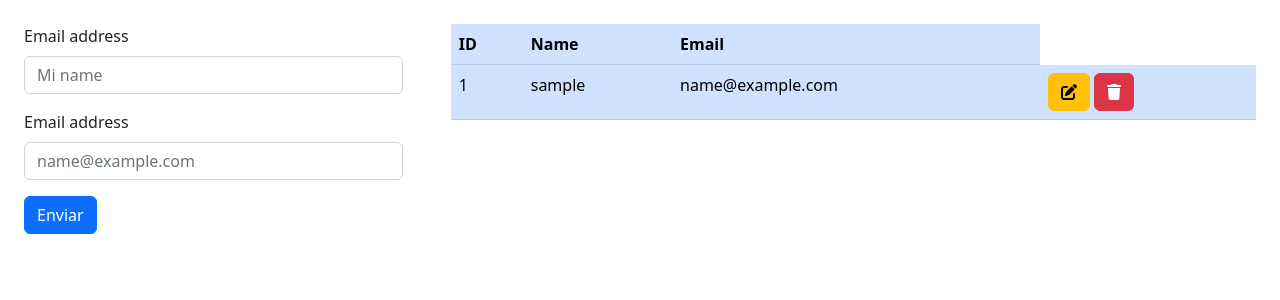
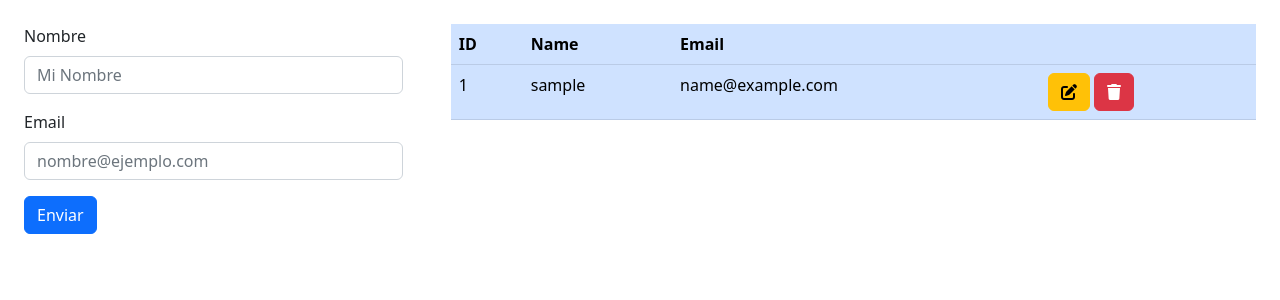
Before and after one commit to manuelperezdearce/control-de-horarios, a PHP site: page / in a window 1280 px wide. Shown: the top 300 px of the page. Run offline with PHP 8.4, Linux system fonts and the light colour scheme; tables that the repository leaves empty or names only in its code hold one stand-in row (values such as "Sample post"); some libraries are stand-ins or nearby versions.

Commit message:
C:modularizando

```diff
--- /dev/null
+++ b/components/formularioRegistro.php
@@ -0,0 +1,16 @@
+<form action="">
+    <div class="mb-3">
+        <label for="nameForm" class="form-label">Nombre</label>
+        <input type="text" class="form-control" id="nameForm" placeholder="Mi Nombre">
+    </div>
+    <div class="mb-3">
+        <label for="emailForm" class="form-label">Email</label>
+        <input type="email" class="form-control" id="emailForm" placeholder="nombre@ejemplo.com">
+    </div>
+    <button
+        name=""
+        id=""
+        class="btn btn-primary"
+        href="#"
+        role="button">Enviar</button>
+</form>
--- /dev/null
+++ b/components/tablaRegistros.php
@@ -0,0 +1,25 @@
+<div class="table-responsive">
+    <table class="table table-primary">
+        <thead>
+            <tr>
+                <th scope="col">ID</th>
+                <th scope="col">Name</th>
+                <th scope="col">Email</th>
+                <th></th>
+            </tr>
+        </thead>
+        <tbody>
+            <?php foreach ($registros as $registro) { ?>
+                <tr class="">
+                    <td scope="row"><?= $registro["report_id"] ?></td>
+                    <td><?= $registro["user_name"] ?></td>
+                    <td><?= $registro["user_email"] ?></td>
+                    <td class="">
+                        <a class="btn btn-warning" href=""><i class="fa-solid fa-pen-to-square"></i></a>
+                        <a class="btn btn-danger" href=""><i class="fa-solid fa-trash"></i></a>
+                    </td>
+                </tr>
+            <?php } ?>
+        </tbody>
+    </table>
+</div>
--- a/index.php
+++ b/index.php
@@ -27,7 +27,7 @@ $registros = getData();
 
 
 <!DOCTYPE html>
-<html lang="en">
+<html lang="es">
 
 <head>
     <meta charset="UTF-8">
@@ -40,63 +40,21 @@ $registros = getData();
 </head>
 
 <body>
-    <main class="d-flex flex-row">
-        <!-- <h1 class="text-center">Hola Mundo</h1> -->
+    <main class="d-flex flex-row flex-wrap">
         <section class="p-4 col-4">
-            <form action="">
-                <div class="mb-3">
-                    <label for="nameForm" class="form-label">Email address</label>
-                    <input type="text" class="form-control" id="nameForm" placeholder="Mi name">
-                </div>
-                <div class="mb-3">
-                    <label for="emailForm" class="form-label">Email address</label>
-                    <input type="email" class="form-control" id="emailForm" placeholder="name@example.com">
-                </div>
-                <button
-                    name=""
-                    id=""
-                    class="btn btn-primary"
-                    href="#"
-                    role="button">Enviar</button>
-
-            </form>
+            <?php
+            include("./components/formularioRegistro.php");
+            ?>
         </section>
         <section class="p-4 col-8">
-            <div
-                class="table-responsive">
-                <table
-                    class="table table-primary">
-                    <thead>
-                        <tr>
-                            <th scope="col">ID</th>
-                            <th scope="col">Name</th>
-                            <th scope="col">Email</th>
-                        </tr>
-                    </thead>
-                    <tbody>
-                        <?php foreach ($registros as $registro) { ?>
-                            <tr class="">
-                                <td scope="row"><?= $registro["report_id"] ?></td>
-                                <td><?= $registro["user_name"] ?></td>
-                                <td><?= $registro["user_email"] ?></td>
-                                <td class="">
-                                    <a class="btn btn-warning" href=""><i class="fa-solid fa-pen-to-square"></i></a>
-                                    <a class="btn btn-danger" href=""><i class="fa-solid fa-trash"></i></a>
-                                </td>
-                            </tr>
-                        <?php } ?>
-                    </tbody>
-                </table>
-            </div>
-
+            <?php
+            include("./components/tablaRegistros.php");
+            ?>
         </section>
 
-
-
-
-
-        <!-- JavaScript Bootstrap -->
-        <script src="	https://cdn.jsdelivr.net/npm/bootstrap@5.2.3/dist/js/bootstrap.bundle.min.js"></script>
+    </main>
+    <!-- JavaScript Bootstrap -->
+    <script src="https://cdn.jsdelivr.net/npm/bootstrap@5.2.3/dist/js/bootstrap.bundle.min.js"></script>
 </body>
 
 </html>
```
